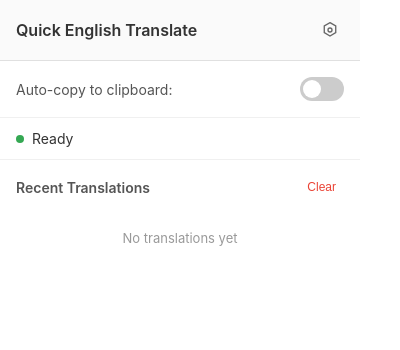
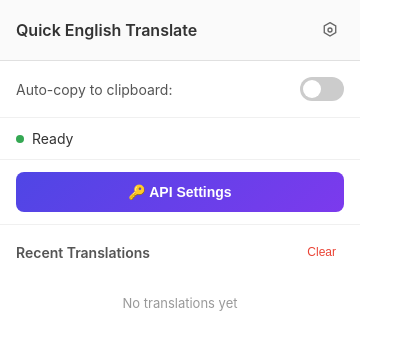
Before and after one commit to yriica/quick-english-translate, a browser extension: page popup.html in a window 400 px wide. Shown: the top 350 px of the page. Drawn offline with Linux system fonts and the light colour scheme.

Commit message:
✨ Add direct API Settings button to popup for easier access to configuration

```diff
--- a/popup.css
+++ b/popup.css
@@ -133,6 +133,35 @@ body {
   height: 8px;
   border-radius: 50%;
   background: #34a853;
+}
+
+/* API Settings Section */
+.api-settings-section {
+  padding: 12px 16px;
+  border-bottom: 1px solid #f0f0f0;
+}
+
+.api-settings-btn {
+  width: 100%;
+  padding: 12px 16px;
+  background: linear-gradient(135deg, #4f46e5, #7c3aed);
+  color: white;
+  border: none;
+  border-radius: 8px;
+  font-size: 14px;
+  font-weight: 600;
+  cursor: pointer;
+  transition: all 0.2s ease;
+  display: flex;
+  align-items: center;
+  justify-content: center;
+  gap: 8px;
+}
+
+.api-settings-btn:hover {
+  background: linear-gradient(135deg, #4338ca, #6d28d9);
+  transform: translateY(-1px);
+  box-shadow: 0 4px 12px rgba(79, 70, 229, 0.3);
 }
 
 .status-dot.error {
--- a/popup.html
+++ b/popup.html
@@ -36,6 +36,11 @@
         <div class="status-dot"></div>
         <span id="statusText">Ready</span>
       </div>
+    </div>
+
+    <!-- API Settings Quick Access -->
+    <div class="api-settings-section">
+      <button id="openOptionsBtn" class="api-settings-btn">🔑 API Settings</button>
     </div>
 
     <!-- Translation History -->
--- a/popup.js
+++ b/popup.js
@@ -7,6 +7,7 @@ document.addEventListener('DOMContentLoaded', function() {
     closeSettingsBtn: document.getElementById('closeSettingsBtn'),
     settingsPanel: document.getElementById('settingsPanel'),
     autoCopyToggle: document.getElementById('autoCopyToggle'),
+    openOptionsBtn: document.getElementById('openOptionsBtn'),
     clearHistoryBtn: document.getElementById('clearHistoryBtn'),
     historyList: document.getElementById('historyList'),
     statusIndicator: document.getElementById('statusIndicator'),
@@ -37,6 +38,9 @@ document.addEventListener('DOMContentLoaded', function() {
     // Settings panel toggle
     elements.settingsBtn.addEventListener('click', showSettings);
     elements.closeSettingsBtn.addEventListener('click', hideSettings);
+
+    // Open options page
+    elements.openOptionsBtn.addEventListener('click', openOptionsPage);
 
     // Auto-copy toggle
     elements.autoCopyToggle.addEventListener('change', function() {
@@ -143,11 +147,24 @@ document.addEventListener('DOMContentLoaded', function() {
   }
 
   function showSettings() {
-    elements.settingsPanel.classList.remove('hidden');
+    console.log('Settings button clicked');
+    console.log('Settings panel element:', elements.settingsPanel);
+
+    if (elements.settingsPanel) {
+      elements.settingsPanel.classList.remove('hidden');
+      console.log('Hidden class removed from settings panel');
+    } else {
+      console.error('Settings panel element not found');
+    }
   }
 
   function hideSettings() {
     elements.settingsPanel.classList.add('hidden');
+  }
+
+  function openOptionsPage() {
+    chrome.runtime.openOptionsPage();
+    window.close(); // Close popup after opening options
   }
 
   function updateApiKeyHelp() {
```
